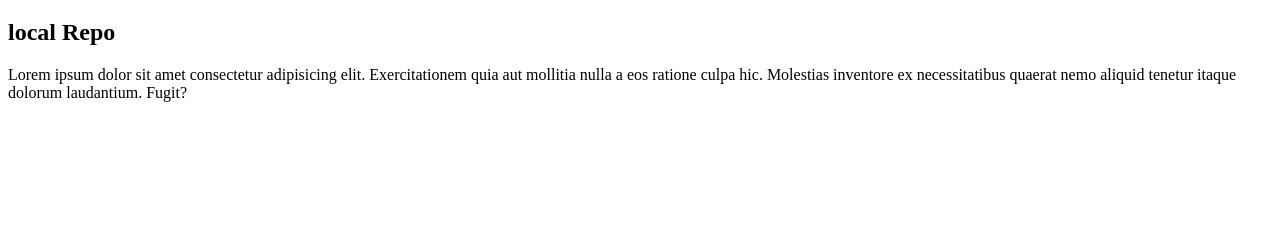
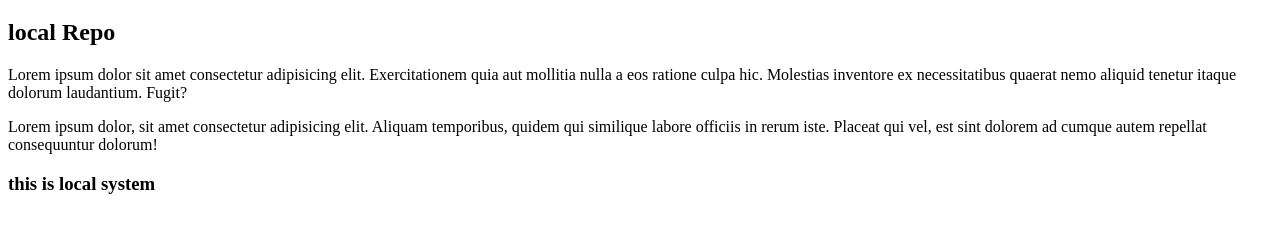
Before and after one commit to Hassanhnu9/demo-DISM, a plain HTML site: page index.html in a window 1280 px wide. Shown: the part 61-294 px from the top of the page. Drawn offline with Linux system fonts and the light colour scheme.

Commit message:
committed

```diff
--- a/index.html
+++ b/index.html
@@ -1,19 +1,25 @@
 <!DOCTYPE html>
 <html lang="en">
+  <head>
+    <meta charset="UTF-8" />
+    <meta name="viewport" content="width=device-width, initial-scale=1.0" />
+    <title>Document</title>
+  </head>
 
-<head>
-    <meta charset="UTF-8">
-    <meta name="viewport" content="width=device-width, initial-scale=1.0">
-    <title>Document</title>
-</head>
-
-<body>
+  <body>
     <h1>hello</h1>
     <h2>local Repo</h2>
     <p>
-        Lorem ipsum dolor sit amet consectetur adipisicing elit. Exercitationem quia aut mollitia nulla a eos ratione
-        culpa hic. Molestias inventore ex necessitatibus quaerat nemo aliquid tenetur itaque dolorum laudantium. Fugit?
+      Lorem ipsum dolor sit amet consectetur adipisicing elit. Exercitationem
+      quia aut mollitia nulla a eos ratione culpa hic. Molestias inventore ex
+      necessitatibus quaerat nemo aliquid tenetur itaque dolorum laudantium.
+      Fugit?
     </p>
-</body>
-
+    <p>
+      Lorem ipsum dolor, sit amet consectetur adipisicing elit. Aliquam
+      temporibus, quidem qui similique labore officiis in rerum iste. Placeat
+      qui vel, est sint dolorem ad cumque autem repellat consequuntur dolorum!
+    </p>
+    <h3>this is local system</h3>
+  </body>
 </html>
```
